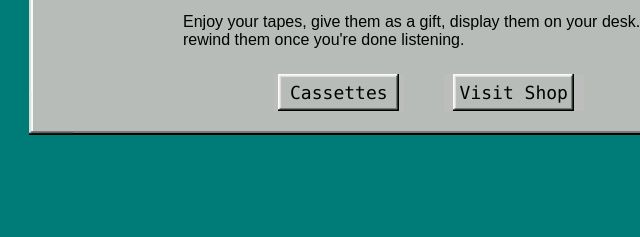
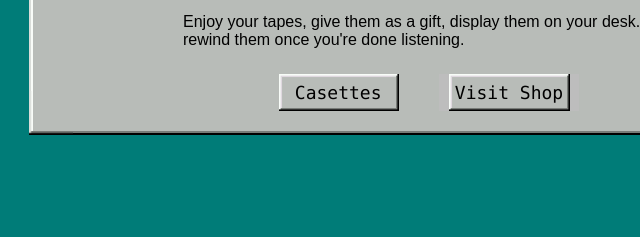
Before and after one commit to Eatkin/tombstone-tapes, a plain HTML site: page index.html in a window 1280 px wide. Shown: the part 289-526 px from the top of the page, 211-851 px from the left. Drawn offline with Linux system fonts and the light colour scheme.

Commit message:
Update buttons to make them divs. Buttons have no form action to give 'bad html' error when run in Lynx

```diff
--- a/index.html
+++ b/index.html
@@ -35,11 +35,12 @@
                     </div>
                 </div>
                 <div class="win95-buttons">
-                    <label for="cassettes-button"></label>
-                    <a href="#cassettes"><button id="cassettes-button" class="win95-btn">Cassettes</button></a>
-                    <label for="visit-shop-button"></label>
-                    <a href="https://www.etsy.com/uk/shop/TombstoneTapes" target="_blank"><button
-                            class="win95-btn">Visit Shop</button></a>
+                    <a href="#cassettes">
+                        <div id="cassettes-button" class="win95-btn">Casettes</div>
+                    </a>
+                    <a href="https://www.etsy.com/uk/shop/TombstoneTapes" target="_blank">
+                        <div class="win95-btn">Visit Shop</div>
+                    </a>
                 </div>
             </div>
         </section>
@@ -61,13 +62,14 @@
                             soundtrack is perfect to take you back to the past.</p>
                     </div>
                     <div class="win95-buttons">
-                        <label for="visit-shop-button"></label>
-                        <a href="https://www.etsy.com/uk/shop/TombstoneTapes" target="_blank"><button class="win95-btn">
+                        <a href="https://www.etsy.com/uk/shop/TombstoneTapes" target="_blank">
+                            <div class="win95-btn">
                                 <div class="button-wrapper">
                                     <img src="img/cassette.gif" alt="A gif of a cassette tape" />
                                     <p>Visit Shop</p>
                                 </div>
-                            </button></a>
+                            </div>
+                        </a>
                     </div>
                 </div>
             </div>
--- a/tst.css
+++ b/tst.css
@@ -9,6 +9,11 @@ body {
     padding: 0;
     margin: 0;
     cursor: url("img/cursor.png"), auto;
+}
+
+a {
+    text-decoration: none;
+    color: #007c78;
 }
 
 .page-break {
```
